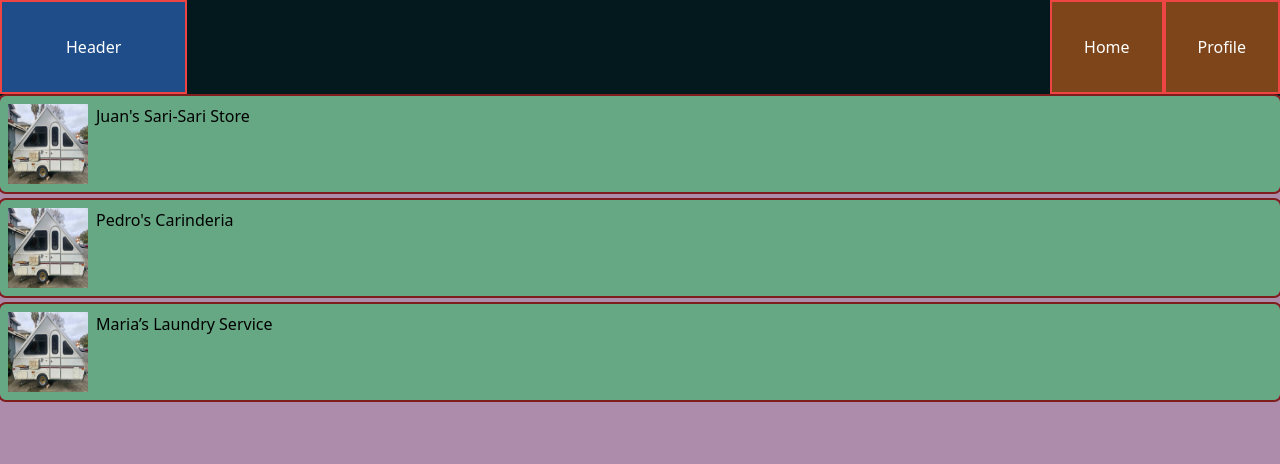
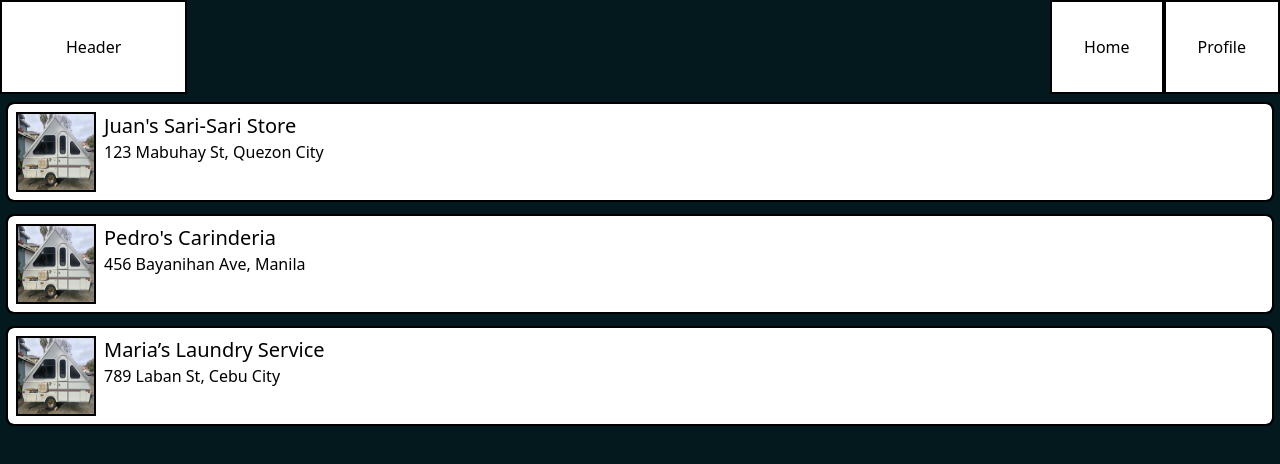
Before and after one commit to JJPSeno/cbc-site, a Nuxt app: page / in a window 1280 px wide. Shown: the top 464 px of the page. Built offline with nearby package versions, Linux system fonts and the light colour scheme.

Commit message:
Removed index debugging styles; Updated BussinessList

```diff
--- a/components/base/CbcHeader.vue
+++ b/components/base/CbcHeader.vue
@@ -1,14 +1,14 @@
 <template>
   <section
-    class="w-full h-24 pb-0.5 flex justify-between bg-rich-black text-white"
+    class="w-full h-24 pb-0.5 flex justify-between bg-rich-black"
   >
     <div
-      class="flex items-center justify-center px-16 bg-blue-500/50 border-red-500 border-2"
+      class="flex items-center justify-center px-16 bg-white border-black border-2"
     >
       Header
     </div>
     <nav
-      class="flex *:flex *:items-center *:justify-center *:px-8 *:bg-orange-500/50 *:border-red-500 *:border-2"
+      class="flex *:flex *:items-center *:justify-center *:px-8 *:bg-white *:border-black *:border-2"
     >
       <NuxtLink
         to="/"
--- /dev/null
+++ b/components/index/CbcBusinessList.vue
@@ -0,0 +1,35 @@
+<template>
+  <ul
+    class="flex flex-col gap-4 w-full"
+  >
+    <li
+      class="w-full h-24 rounded-md p-2 outline outline-2 outline-black bg-white"
+      v-for="business in businesses"
+      :key="business.id"
+    >
+      <div
+        class="flex"
+      >
+        <NuxtImg
+          class="h-20 w-20 border-2 border-black" src="misc/test.jpg" width="40" height="40"
+        />
+        <div
+          class="ml-2"
+        >
+          <p
+            class="text-xl"
+          >
+            {{ business.companyName }}
+          </p>
+          <p>
+            {{ business.address }}
+          </p>
+        </div>
+      </div>
+    </li>
+  </ul>
+</template>
+<script setup lang="ts">
+const { businesses } = useBusiness()
+
+</script>
--- a/pages/index.vue
+++ b/pages/index.vue
@@ -1,33 +1,10 @@
 <template>
-  <div
-    class="bg-pink-500/50"
-  >
+  <div>
     <CbcHeader />
-    <ul
-      class="flex flex-col gap-2 h-dvh w-full bg-slate-500/50"
+    <main
+      class="h-dvh bg-rich-black p-2"
     >
-      <li
-        class="w-full h-24 rounded-md p-2 outline outline-2 outline-red-900 bg-green-500/50"
-        v-for="bus in businesses"
-        :key="bus.id"
-      >
-        <div
-          class="flex"
-        >
-          <NuxtImg
-            class="h-20 w-20" src="misc/test.jpg" width="40" height="40"
-          />
-          <p
-            class="ml-2"
-          >
-            {{ bus.companyName }}
-          </p>
-        </div>
-      </li>
-    </ul>
+      <CbcBusinessList />
+    </main>
   </div>
 </template>
-<script setup lang="ts">
-const { businesses } = useBusiness()
-
-</script>
--- a/tailwind.config.ts
+++ b/tailwind.config.ts
@@ -5,6 +5,14 @@ module.exports = {
         'edge': '#EED6EE',
         'rich-black': '#03191E',
       },
+      fontSize: {
+        h1: ['2.25rem', { lineHeight: '2.5rem', fontWeight: '700' }], // MDN's large headers
+        h2: ['1.875rem', { lineHeight: '2.25rem', fontWeight: '700' }],
+        h3: ['1.5rem', { lineHeight: '2rem', fontWeight: '700' }],
+        h4: ['1.25rem', { lineHeight: '1.75rem', fontWeight: '600' }],
+        h5: ['1rem', { lineHeight: '1.5rem', fontWeight: '600' }],
+        h6: ['0.875rem', { lineHeight: '1.25rem', fontWeight: '600' }],
+      },
     }
   }
 }
```
